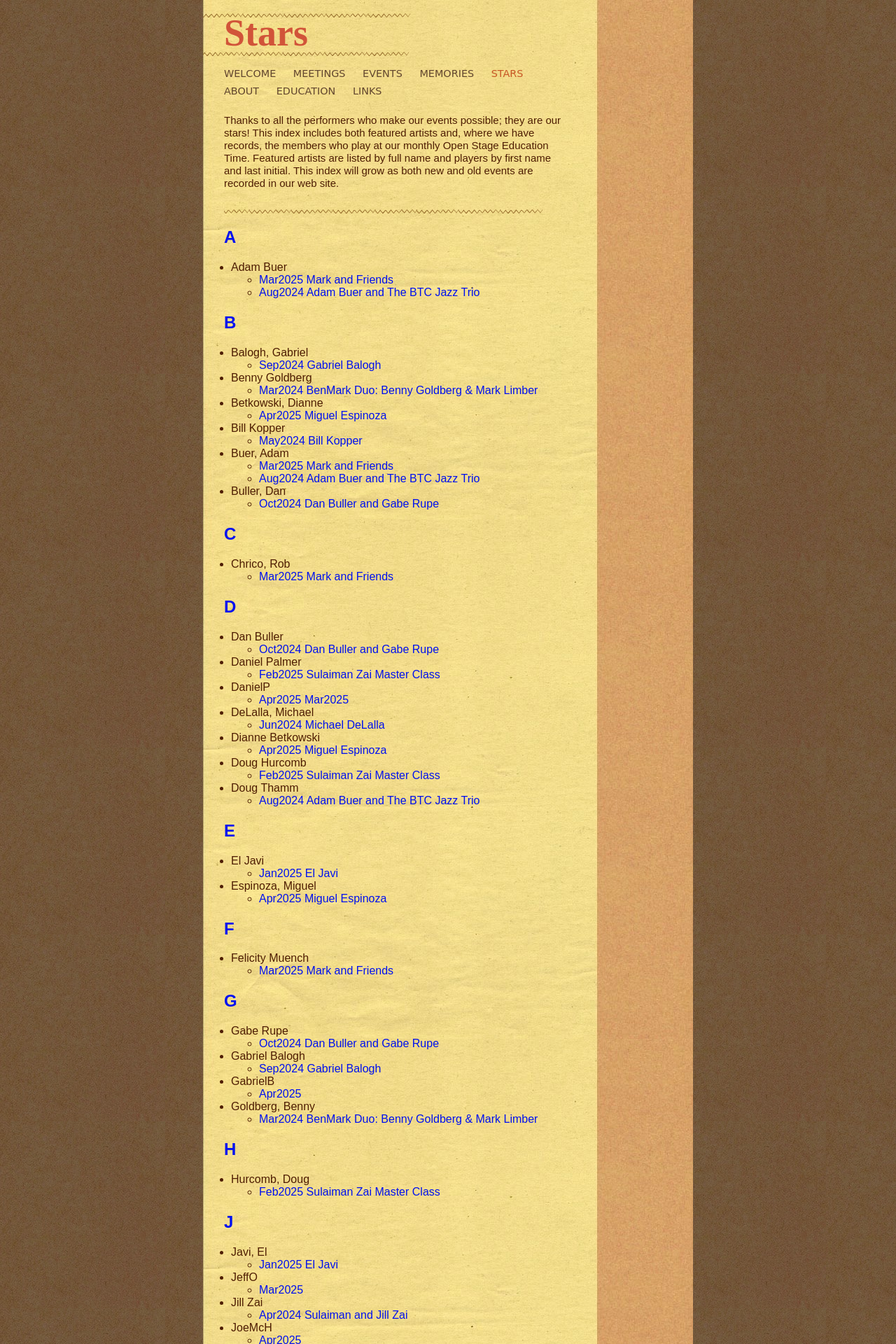
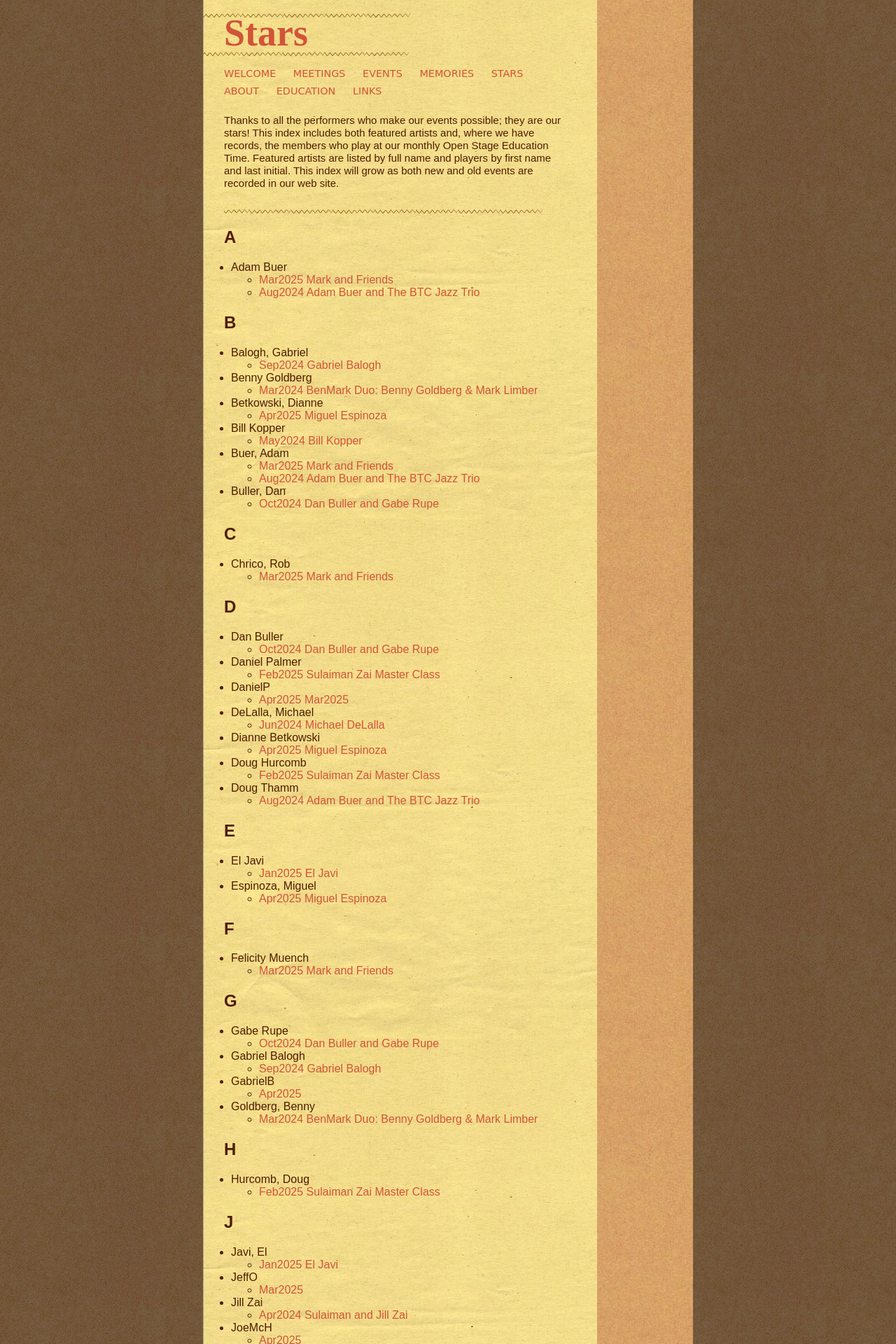
Before and after one commit to boulderguitarsociety/boulderguitarsociety.github.io, a Jekyll site: the page built from Stars.html, in a window 1280 px wide. Shown: the top 1920 px of the page at 70% size. Built offline with Jekyll 4.4.1, drawn with Linux system fonts in a browser that asks for light colours.

Commit message:
special link colors for Stars page

```diff
--- a/Stars.html
+++ b/Stars.html
@@ -3,7 +3,7 @@
 title: Stars
 ---
 
-<div class="events">
+<div class="stars">
 
    <div id="header_zone">
       <img id="wgly1" src="/stylings/PrintedPaper_line-3.png" alt="">
--- a/stylings/common.css
+++ b/stylings/common.css
@@ -11,6 +11,7 @@
    --textbrwn: #4E1D02;    /* rgb(78, 29, 2) */
    --textorng: #D15439;    /* rgb(209, 84, 57) */
    --linkblue: #0011EE;
+   --linkorng: #D15439;
    --linkbrwn: #4E1D02;
    --linkhovr: #D13715;
    --linkvstd: #0011EE;
@@ -28,7 +29,7 @@
 }
 
 a:visited {
-   color: var(--linkvstd);
+   color: var(--linkblue);
 }
 
 a:hover {
@@ -235,12 +236,30 @@
    font-size: 1.1em;
 }
 
+.stars a {
+   text-decoration: none;
+   color: var(--linkorng);
+}
+
+.stars a:visited {
+   color: var(--linkorng);
+}
+
+.stars a:hover {
+   color: var(--linkblue);
+}
+
+.stars a:active {
+   color: var(--linkblue);
+}
+
 .iltrid {
    margin-top: 20px;
 }
 
 .iltrid a {
    text-decoration: none;
+   color: var(--linkbrwn);
 }
 
 .iltr {
```
